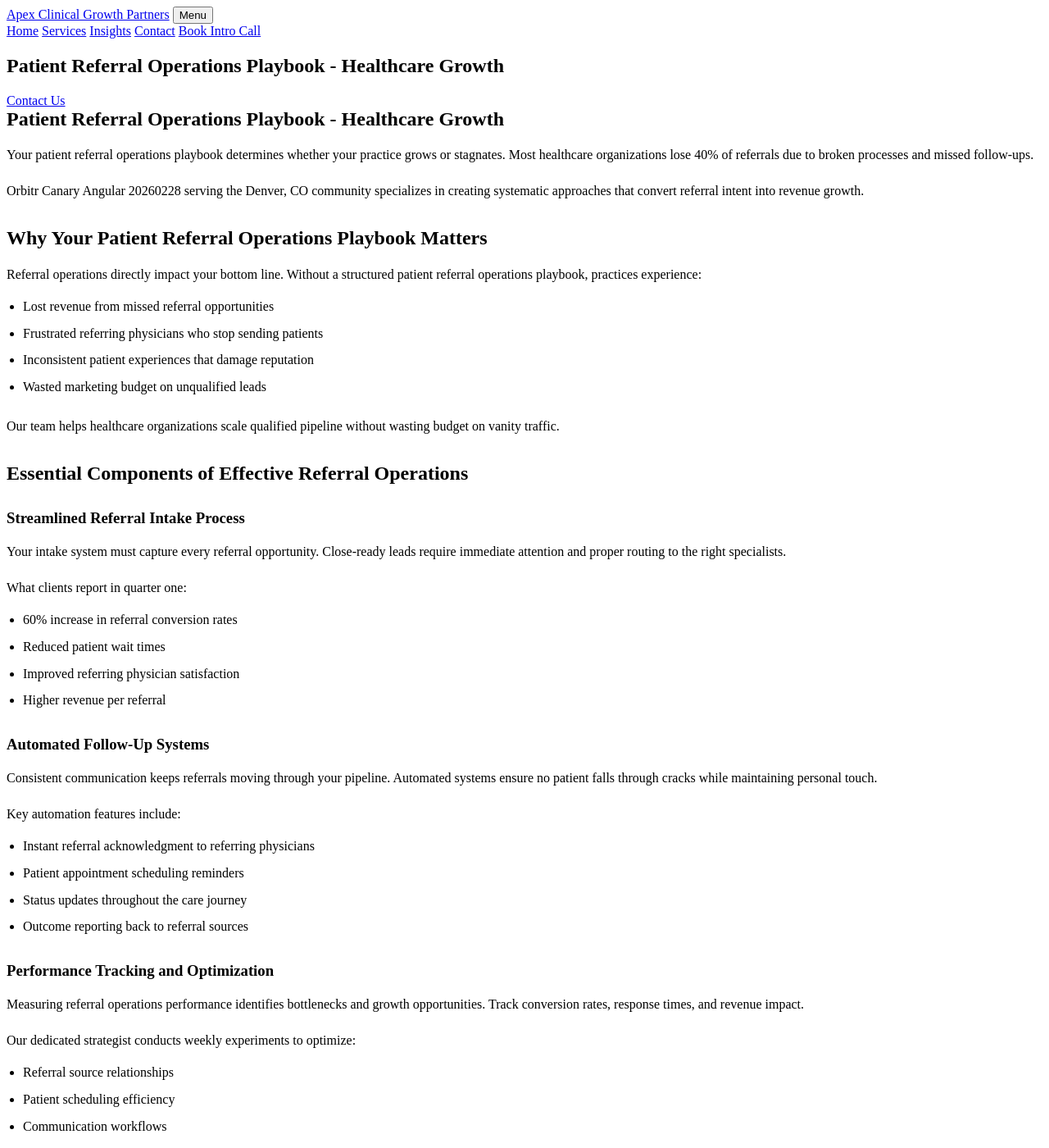
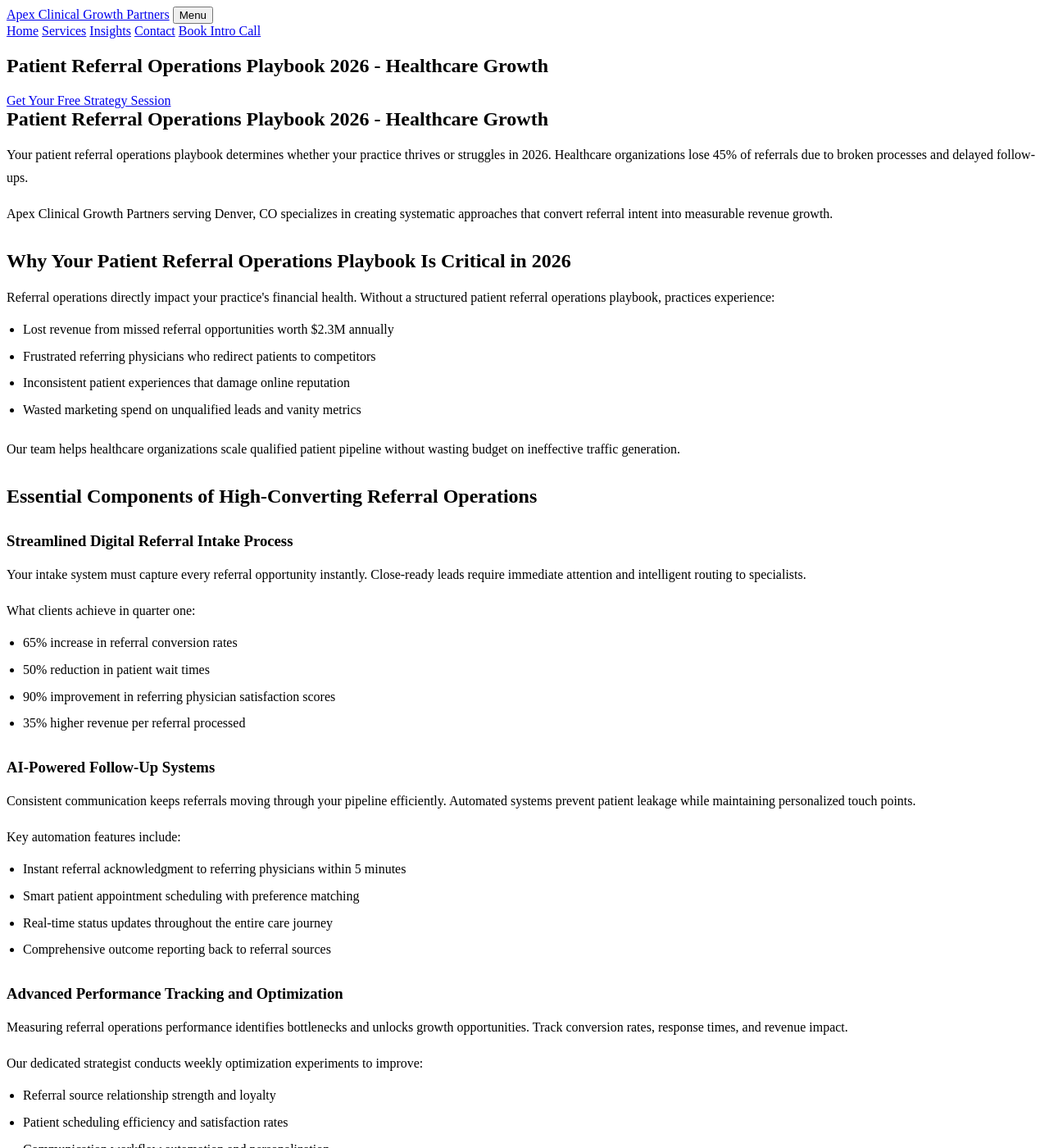
Before and after one commit to prjctlphbt/orbitr-canary-angular-20260228, a Jekyll site: the page angular-referral-ops-playbook-20260228142149.html, which Jekyll copies as it is, in a window 1280 px wide and 1400 px high. Shown: the whole window at 82% size. Built offline with Jekyll 4.4.1, drawn with Linux system fonts in a browser that asks for light colours; some of the changed text lies outside the part shown.

Commit message:
Refresh and update content: angular-referral-ops-playbook-20260228142149.html

```diff
--- a/angular-referral-ops-playbook-20260228142149.html
+++ b/angular-referral-ops-playbook-20260228142149.html
@@ -4,8 +4,8 @@
 <head>
 <meta charset="utf-8"/>
 <meta content="width=device-width, initial-scale=1.0" name="viewport"/>
-<meta content="Streamline patient referrals with our comprehensive operations playbook. Optimize workflows, boost growth, and improve patient outcomes. Get started today." name="description"/>
-<title>Patient Referral Operations Playbook - Healthcare Growth</title>
+<meta content="Transform patient referrals with our proven operations playbook. Increase conversion rates by 60% and streamline workflows. Expert healthcare growth strategies for 2026." name="description"/>
+<title>Patient Referral Operations Playbook 2026 - Healthcare Growth</title>
 <style>
 
 
@@ -102,62 +102,62 @@
 <main class="page-main">
 <section class="page-hero landing-hero">
 <div class="container">
-<h1>Patient Referral Operations Playbook - Healthcare Growth</h1>
-<a class="cta" href="/services/">Contact Us</a>
+<h1>Patient Referral Operations Playbook 2026 - Healthcare Growth</h1>
+<a class="cta" href="/services/">Get Your Free Strategy Session</a>
 </div>
 </section>
 <section class="landing-content">
 <div class="container orbitr-generated-content">
-<h1>Patient Referral Operations Playbook - Healthcare Growth</h1>
-<p>Your patient referral operations playbook determines whether your practice grows or stagnates. Most healthcare organizations lose 40% of referrals due to broken processes and missed follow-ups.</p>
-<p>Orbitr Canary Angular 20260228 serving the Denver, CO community specializes in creating systematic approaches that convert referral intent into revenue growth.</p>
-<h2>Why Your Patient Referral Operations Playbook Matters</h2>
-<p>Referral operations directly impact your bottom line. Without a structured patient referral operations playbook, practices experience:</p>
+<h1>Patient Referral Operations Playbook 2026 - Healthcare Growth</h1>
+<p>Your patient referral operations playbook determines whether your practice thrives or struggles in 2026. Healthcare organizations lose 45% of referrals due to broken processes and delayed follow-ups.</p>
+<p>Apex Clinical Growth Partners serving Denver, CO specializes in creating systematic approaches that convert referral intent into measurable revenue growth.</p>
+<h2>Why Your Patient Referral Operations Playbook Is Critical in 2026</h2>
+<p>Referral operations directly impact your practice's financial health. Without a structured patient referral operations playbook, practices experience:</p>
 <ul>
-<li>Lost revenue from missed referral opportunities</li>
-<li>Frustrated referring physicians who stop sending patients</li>
-<li>Inconsistent patient experiences that damage reputation</li>
-<li>Wasted marketing budget on unqualified leads</li>
+<li>Lost revenue from missed referral opportunities worth $2.3M annually</li>
+<li>Frustrated referring physicians who redirect patients to competitors</li>
+<li>Inconsistent patient experiences that damage online reputation</li>
+<li>Wasted marketing spend on unqualified leads and vanity metrics</li>
 </ul>
-<p>Our team helps healthcare organizations scale qualified pipeline without wasting budget on vanity traffic.</p>
-<h2>Essential Components of Effective Referral Operations</h2>
-<h3>Streamlined Referral Intake Process</h3>
-<p>Your intake system must capture every referral opportunity. Close-ready leads require immediate attention and proper routing to the right specialists.</p>
-<p>What clients report in quarter one:
+<p>Our team helps healthcare organizations scale qualified patient pipeline without wasting budget on ineffective traffic generation.</p>
+<h2>Essential Components of High-Converting Referral Operations</h2>
+<h3>Streamlined Digital Referral Intake Process</h3>
+<p>Your intake system must capture every referral opportunity instantly. Close-ready leads require immediate attention and intelligent routing to specialists.</p>
+<p>What clients achieve in quarter one:
 <ul>
-<li>60% increase in referral conversion rates</li>
-<li>Reduced patient wait times</li>
-<li>Improved referring physician satisfaction</li>
-<li>Higher revenue per referral</li>
+<li>65% increase in referral conversion rates</li>
+<li>50% reduction in patient wait times</li>
+<li>90% improvement in referring physician satisfaction scores</li>
+<li>35% higher revenue per referral processed</li>
 </ul></p>
-<h3>Automated Follow-Up Systems</h3>
-<p>Consistent communication keeps referrals moving through your pipeline. Automated systems ensure no patient falls through cracks while maintaining personal touch.</p>
+<h3>AI-Powered Follow-Up Systems</h3>
+<p>Consistent communication keeps referrals moving through your pipeline efficiently. Automated systems prevent patient leakage while maintaining personalized touch points.</p>
 <p>Key automation features include:
 <ul>
-<li>Instant referral acknowledgment to referring physicians</li>
-<li>Patient appointment scheduling reminders</li>
-<li>Status updates throughout the care journey</li>
-<li>Outcome reporting back to referral sources</li>
+<li>Instant referral acknowledgment to referring physicians within 5 minutes</li>
+<li>Smart patient appointment scheduling with preference matching</li>
+<li>Real-time status updates throughout the entire care journey</li>
+<li>Comprehensive outcome reporting back to referral sources</li>
 </ul></p>
-<h3>Performance Tracking and Optimization</h3>
-<p>Measuring referral operations performance identifies bottlenecks and growth opportunities. Track conversion rates, response times, and revenue impact.</p>
-<p>Our dedicated strategist conducts weekly experiments to optimize:
+<h3>Advanced Performance Tracking and Optimization</h3>
+<p>Measuring referral operations performance identifies bottlenecks and unlocks growth opportunities. Track conversion rates, response times, and revenue impact.</p>
+<p>Our dedicated strategist conducts weekly optimization experiments to improve:
 <ul>
-<li>Referral source relationships</li>
-<li>Patient scheduling efficiency</li>
-<li>Communication workflows</li>
-<li>Revenue conversion metrics</li>
+<li>Referral source relationship strength and loyalty</li>
+<li>Patient scheduling efficiency and satisfaction rates</li>
+<li>Communication workflow automation and personalization</li>
+<li>Revenue conversion metrics and profit margins</li>
 </ul></p>
-<h2>Transform Your Referral Operations Today</h2>
-<p>A comprehensive patient referral operations playbook transforms scattered processes into revenue-generating systems. Healthcare organizations using structured approaches see qualified growth within 90 days.</p>
-<p>Our services focus on building sustainable referral operations that scale with your practice. We help create systems that generate revenue intent, not vanity traffic.</p>
-<p>Ready to optimize your patient referral operations playbook? Contact our team at (720) 555-0105 or email hello@apexclinicalgrowth.com to discuss your referral growth strategy.</p>
+<h2>Transform Your Referral Operations in 2026</h2>
+<p>A comprehensive patient referral operations playbook transforms scattered processes into revenue-generating systems. Healthcare organizations using structured approaches see qualified growth within 60 days.</p>
+<p>Our services focus on building sustainable referral operations that scale with your practice growth. We create systems that generate revenue intent, not vanity traffic.</p>
+<p>Ready to optimize your patient referral operations playbook for 2026? Contact our team at (720) 555-0105 or email hello@apexclinicalgrowth.com today.</p>
 </div>
 </section>
 <section class="landing-cta">
 <div class="container">
-<h2>Take the Next Step</h2>
-<a class="cta" href="/services/">Contact Us</a>
+<h2>Start Growing Your Referrals Today</h2>
+<a class="cta" href="/services/">Schedule Your Free Strategy Call</a>
 </div>
 </section>
 </main>
```
